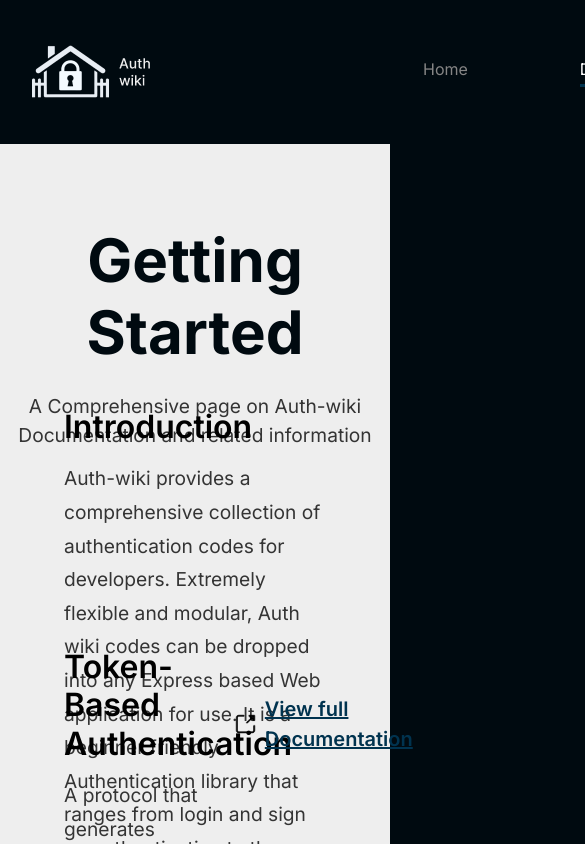
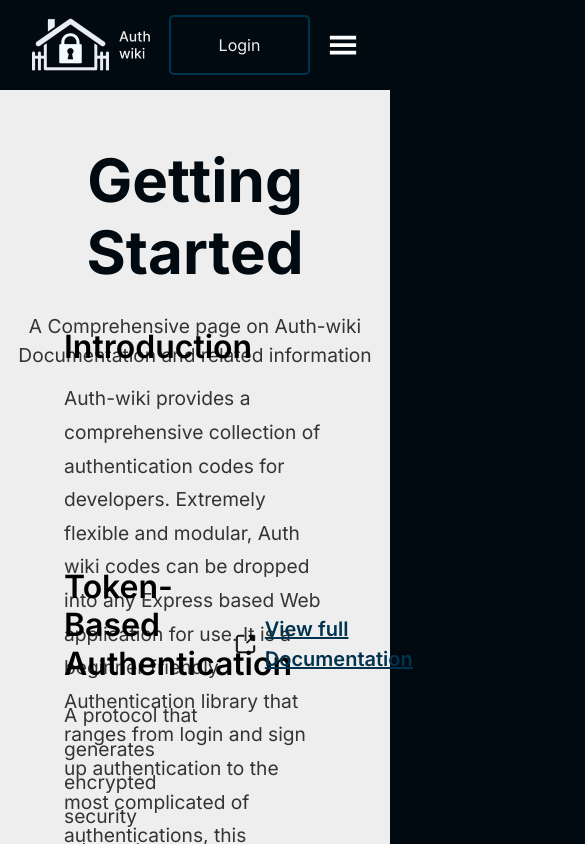
Before and after one commit to zuri-training/auth_wiki_team_10, a React (Create React App) app in the folder client/: page /docs in a window 390 px wide. Shown: the top 844 px of the page, 585 px wide, since content can reach past the window. Built offline with nearby package versions, Linux system fonts and the light colour scheme.

Commit message:
responsive navbar

```diff
--- a/client/src/components/top-navigation/Navigation.css
+++ b/client/src/components/top-navigation/Navigation.css
@@ -1,4 +1,12 @@
 .navigation{
+ position: fixed;
+  top: 0;
+  width: 100%;
+  z-index: 9999;
+  background-color: var(--primary-color);
+}
+
+.navigation__container{
     display: flex;
     justify-content: space-between;
     align-items: center;
@@ -19,6 +27,8 @@
     justify-content: space-between;
     gap: 7rem;
     margin-left: 5rem;
+
+
 }
 
 .navigation__left--links a{
@@ -50,3 +60,63 @@
     background-color: var(--button-hover);
     border: 2px solid var(--button-hover);
 }
+
+
+.navigation__right__mobile{
+    display: none;
+}
+
+.navigation__container__mobile--links,
+.navigation__container__mobile--links--none{
+    display: none;
+}
+
+/* media queries */
+
+@media screen and (max-width: 992px){
+    .navigation__left--links,
+    .navigation__right button#signup{
+        display: none;
+    }
+
+    .navigation__right button#login{
+        padding: 1rem 3rem;
+    }
+
+    .navigation__right__mobile{
+        display: block;
+        color: var(--white);
+    }
+
+    .navigation__container__mobile--links{
+        display: flex;
+        flex-direction: column;
+
+        transition: all 1s;
+        justify-content: flex-start;
+        align-items: stretch;
+        /* animation: fadeIn linear 0.1s; */
+        background-color: var(--primary-color);
+        z-index: 99999;
+        margin-top: 1.8rem;
+
+    }
+
+    .mobile--links{
+        color: var(--white);
+        margin: 1rem 1.5rem 1.5rem;
+    }
+
+    #login--mobile{
+        display: none;
+    }
+
+    #signup--mobile{
+      margin-left: 1.5rem;
+      margin-bottom: 3rem;
+    }
+
+    .navigation__container__mobile--links--none{
+        display: none;
+    }
+}
--- a/client/src/components/top-navigation/Navigation.js
+++ b/client/src/components/top-navigation/Navigation.js
@@ -1,6 +1,11 @@
-import { useContext } from "react";
+import { useContext, useState } from "react";
 import { Link, NavLink } from "react-router-dom";
+import {GiHamburgerMenu} from 'react-icons/gi'
+import {AiOutlineClose} from 'react-icons/ai'
+
 import "./Navigation.css";
+
+//Images import
 import Logo from "../../assets/images/logo-auth.png"
 
 //components
@@ -9,8 +14,15 @@ import AuthContext from "../../context/AuthContext";
 
 const Navigation = () => {
   const { user, logoutUser } = useContext(AuthContext);
+  const [isOpen, setIsOpen] = useState(false)
 
-  return <div className= "navigation">
+  const showNav = () => {
+    setIsOpen(!isOpen)
+  }
+
+  return (
+  <div className= "navigation">
+    <div className="navigation__container">
        <div className= "navigation__left">
         <div className="container__left--logo">
           <Link to= "/">
@@ -53,7 +65,68 @@ const Navigation = () => {
             </>
           )}
        </div>
-  </div>;
+
+        <div className="navigation__right__mobile">
+          {!isOpen && (
+            <GiHamburgerMenu
+              style={{ cursor: "pointer" }}
+              onClick={showNav}
+              size={30}
+            />
+          )}
+          {isOpen && (
+            <AiOutlineClose
+              style={{ cursor: "pointer" }}
+              onClick={showNav}
+              size={30}
+            />
+          )}
+        </div>
+     </div>
+       <div
+        className={
+          isOpen
+            ? "navigation__container__mobile--links"
+            : "navigation__container__mobile--links--none"
+        }
+      >
+        <NavLink to = "/">
+           <p onClick={() => setIsOpen(false)} className="mobile--links">Home</p>
+           <hr />
+        </NavLink>
+
+        <NavLink to= "/docs">
+          <p onClick={() => setIsOpen(false)} className="mobile--links">Documentation</p>
+           <hr />
+        </NavLink>
+
+        <NavLink to= "/community">
+          <p onClick={() => setIsOpen(false)} className="mobile--links">Community</p>
+           <hr />
+        </NavLink>
+
+        {user ? (
+            <>
+              <UserInfo />
+              <button>{logoutUser}</button>
+            </>
+          ) : (
+            <>
+              <Link to = "/login">
+                <button id="login--mobile">Login</button>
+              </Link>
+
+              <Link to = "/signup">
+                <button  id="signup--mobile">Sign Up</button>
+              </Link>
+            </>
+          )}
+      </div>
+
+
+
+  </div>
+  );
 };
 
 export default Navigation;
--- a/client/src/pages/documentation/Documentation.css
+++ b/client/src/pages/documentation/Documentation.css
@@ -4,6 +4,7 @@
 }
 
 main #getting-started {
+    margin-top: 4rem;
     width: inherit;
     height: 70px;
     margin-bottom: 104px;
--- a/client/src/pages/landingpage/LandingPage.css
+++ b/client/src/pages/landingpage/LandingPage.css
@@ -10,6 +10,7 @@
     background-color: var(--primary-color);
     height: 100vh;
     text-align: center;
+    padding-top: 7rem;
 }
 
 .form_search{
@@ -19,9 +20,9 @@
     width: 500px;
     height: 2.5rem;
     margin: 4rem auto 0;
-   padding: 0.8rem;
-   border-radius: 5px;
-   border: 1px solid var(--grey-font);
+    padding: 0.8rem;
+    border-radius: 5px;
+    border: 1px solid var(--grey-font);
 }
 
 .form_search input{
--- a/client/src/pages/landingpage/LandingPage.js
+++ b/client/src/pages/landingpage/LandingPage.js
@@ -39,8 +39,8 @@ import Footer from "../../components/footer/Footer";
 const LandingPage = () => {
   return (
     <div className="landingpage">
+       <Navigation />
       <section className="hero_section">
-        <Navigation />
         <form className="form_search">
           <img src={Search} alt="search" />
           <input type="text" placeholder="Search Library" />
```
Also changed, not shown: 1 other file (tests, documents, lock files or other folders).
